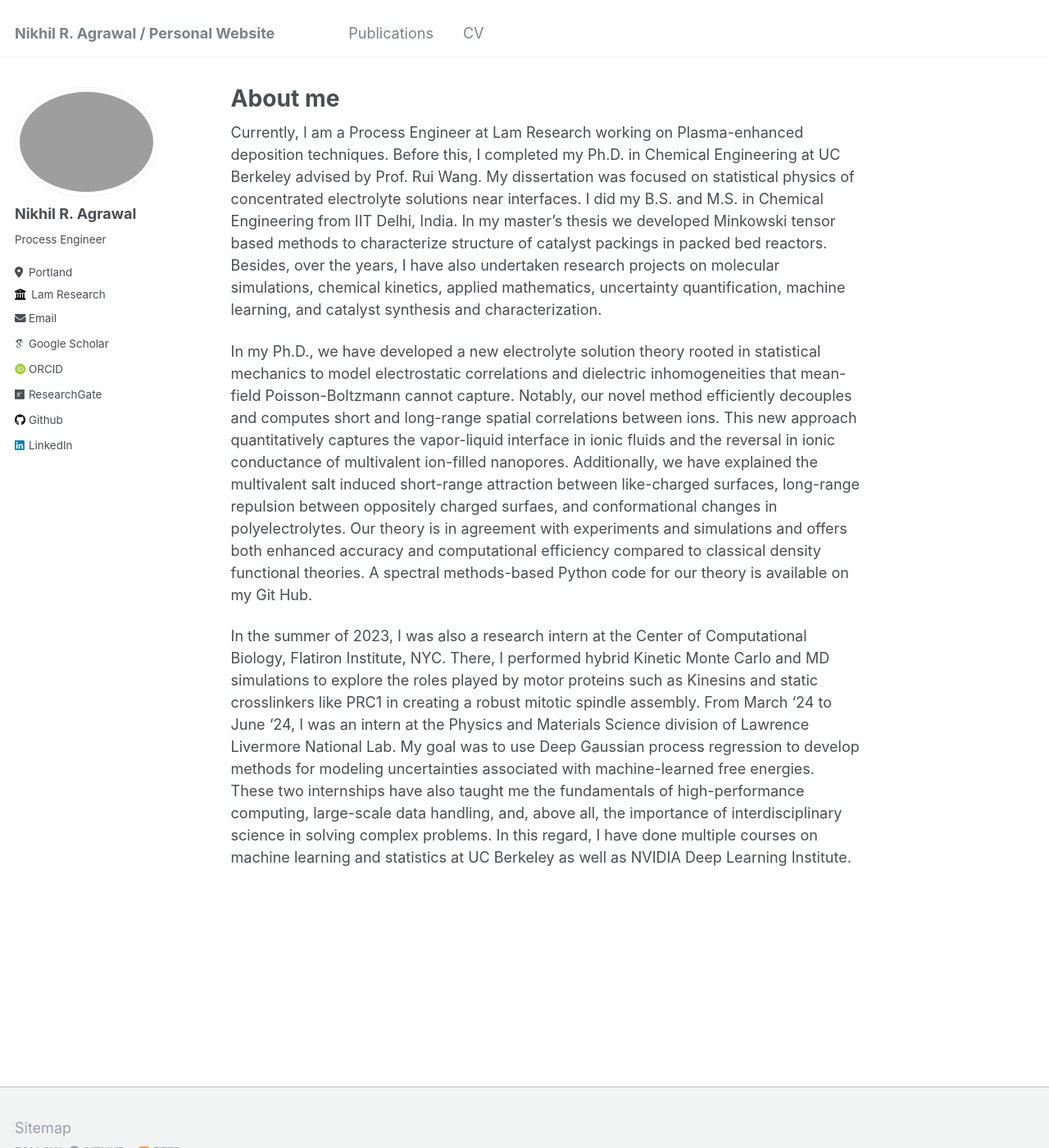
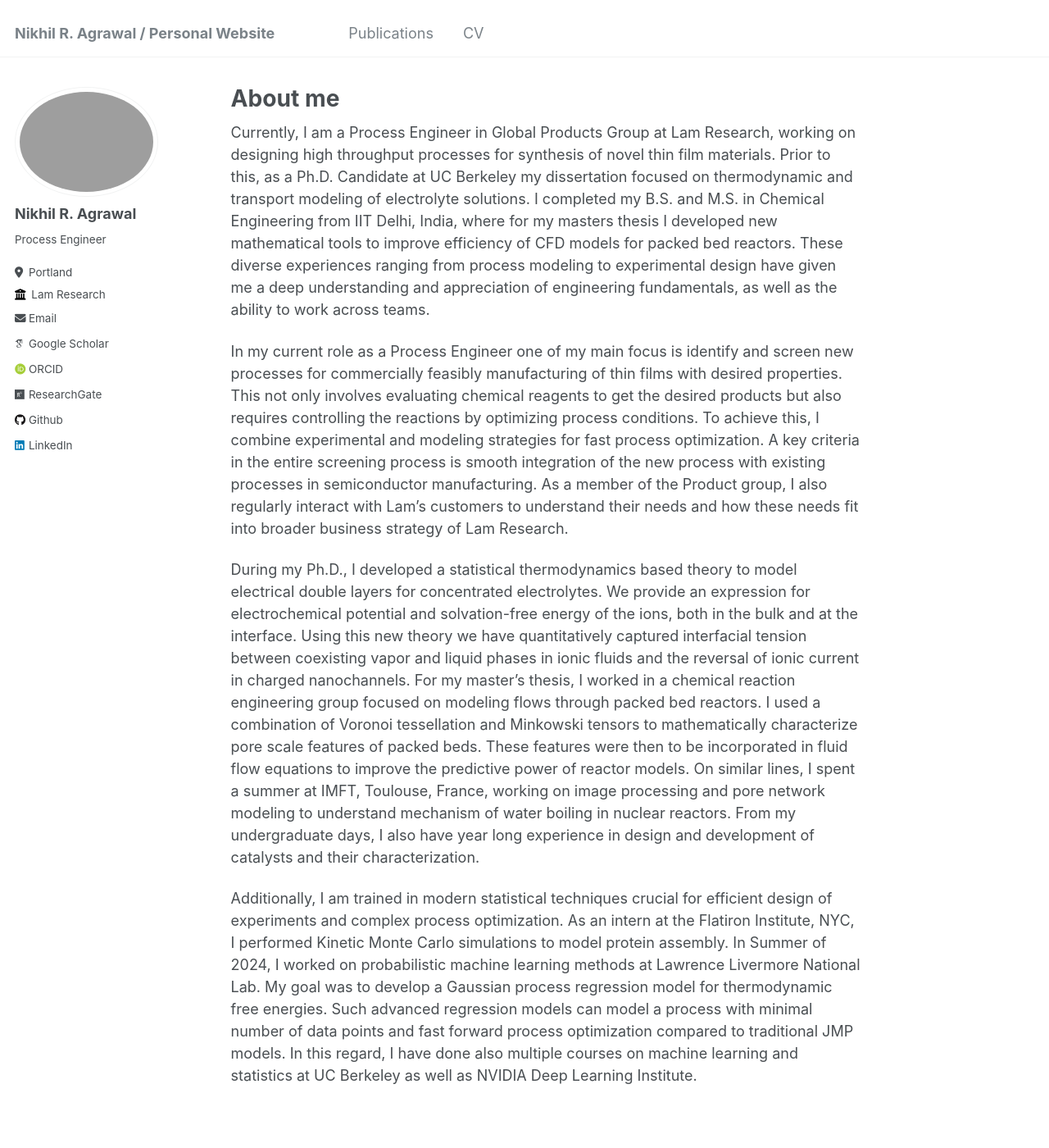
Before and after one commit to nikhil0165/nikhil0165.github.io, a Jekyll site: the page built from _pages/about.md, in a window 1280 px wide and 1400 px high. Shown: the whole window at 82% size. Built offline with Jekyll 4.4.1, drawn with Linux system fonts in a browser that asks for light colours; some web fonts are replaced.

Commit message:
Update about.md for process

```diff
--- a/_pages/about.md
+++ b/_pages/about.md
@@ -7,14 +7,10 @@ redirect_from:
   - /about.html
 ---
 
-Currently, I am a Process Engineer at Lam Research working on Plasma-enhanced deposition techniques. Before this, I completed my Ph.D. in Chemical Engineering at UC Berkeley advised by Prof. Rui Wang. My dissertation was focused on statistical physics of concentrated electrolyte solutions near interfaces. I did my B.S. and M.S. in Chemical Engineering from IIT Delhi, India. In my master's thesis we developed Minkowski tensor based methods to characterize structure of catalyst packings in packed bed reactors. Besides, over the years, I have also undertaken research projects on molecular simulations, chemical kinetics, applied mathematics, uncertainty quantification, machine learning, and catalyst synthesis and characterization.
+Currently, I am a Process Engineer in Global Products Group at Lam Research, working on designing high throughput processes for synthesis of novel thin film materials. Prior to this, as a Ph.D. Candidate at UC Berkeley my dissertation focused on thermodynamic and transport modeling of electrolyte solutions. I completed my B.S. and M.S. in Chemical Engineering from IIT Delhi, India, where for my masters thesis I developed new mathematical tools to improve efficiency of CFD models for packed bed reactors. These diverse experiences ranging from process modeling to experimental design have given me a deep understanding and appreciation of engineering fundamentals, as well as the ability to work across teams.
 
-In my Ph.D., we have developed a new electrolyte solution theory rooted in statistical mechanics to model electrostatic correlations and dielectric inhomogeneities that mean-field Poisson-Boltzmann cannot capture.
-Notably, our novel method efficiently decouples and computes short and long-range spatial correlations between ions. This new approach quantitatively captures the vapor-liquid interface in ionic fluids and the reversal in ionic conductance of multivalent ion-filled nanopores.
-Additionally, we have explained the multivalent salt induced short-range attraction between like-charged surfaces, long-range repulsion between oppositely charged surfaes, and conformational changes in polyelectrolytes. Our theory is in agreement with experiments and simulations and offers both enhanced accuracy and computational efficiency compared to classical density functional theories. A spectral methods-based Python code for our theory is available on my Git Hub.
+In my current role as a Process Engineer one of my main focus is identify and screen new processes for commercially feasibly manufacturing of thin films with desired properties. This not only involves evaluating chemical reagents to get the desired products but also requires controlling the reactions by optimizing process conditions. To achieve this, I combine experimental and modeling strategies for fast process optimization. A key criteria in the entire screening process is smooth integration of the new process with existing processes in semiconductor manufacturing. As a member of the Product group, I also regularly interact with Lam's customers to understand their needs and how these needs fit into broader business strategy of Lam Research.
 
-In the summer of 2023, I was also a research intern at the Center of Computational Biology, Flatiron Institute, NYC. There, I performed hybrid Kinetic Monte Carlo and MD simulations to explore the roles played by motor proteins such as Kinesins and static crosslinkers like PRC1 in creating a robust mitotic spindle assembly.
-From March '24 to June '24, I was an intern at the Physics and Materials Science division of Lawrence Livermore National Lab.
-My goal was to use Deep Gaussian process regression to develop methods for modeling uncertainties associated with machine-learned free energies.
-These two internships have also taught me the fundamentals of high-performance computing, large-scale data handling, and, above all, the importance of interdisciplinary science in solving complex problems.
-In this regard, I have done multiple courses on machine learning and statistics at UC Berkeley as well as NVIDIA Deep Learning Institute.
+During my Ph.D., I developed a statistical thermodynamics based theory to model electrical double layers for concentrated electrolytes. We provide an expression for electrochemical potential and solvation-free energy of the ions, both in the bulk and at the interface. Using this new theory we have quantitatively captured interfacial tension between coexisting vapor and liquid phases in ionic fluids and the reversal of ionic current in charged nanochannels. For my master's thesis, I worked in a chemical reaction engineering group focused on modeling flows through packed bed reactors. I used a combination of Voronoi tessellation and Minkowski tensors to mathematically characterize pore scale features of packed beds. These features were then to be incorporated in fluid flow equations to improve the predictive power of reactor models. On similar lines, I spent a summer at IMFT, Toulouse, France, working on image processing and pore network modeling to understand mechanism of water boiling in nuclear reactors. From my undergraduate days, I also have year long experience in design and development of catalysts and their characterization.
+
+Additionally, I am trained in modern statistical techniques crucial for efficient design of experiments and complex process optimization. As an intern at the Flatiron Institute, NYC, I performed Kinetic Monte Carlo simulations to model protein assembly. In Summer of 2024, I worked on probabilistic machine learning methods at Lawrence Livermore National Lab. My goal was to develop a Gaussian process regression model for thermodynamic free energies. Such advanced regression models can model a process with minimal number of data points and fast forward process optimization compared to traditional JMP models. In this regard, I have done also multiple courses on machine learning and statistics at UC Berkeley as well as NVIDIA Deep Learning Institute.
```
